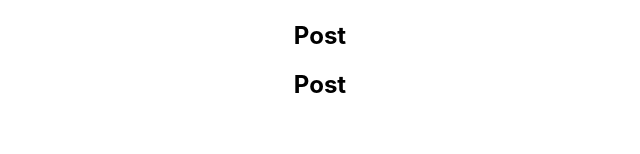
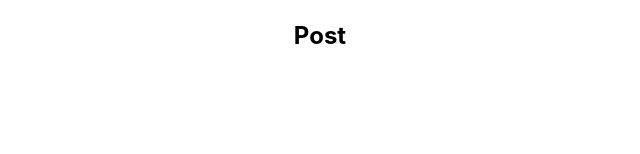
Before and after one commit to angor78/git-learn, a React (Create React App) app: page / in a window 1280 px wide. Shown: the part 146-300 px from the top of the page, without its empty margins (320-960 px from the left). Built offline with nearby package versions, Linux system fonts and the light colour scheme.

Commit message:
remove 1 Post Component

```diff
--- a/src/App.tsx
+++ b/src/App.tsx
@@ -11,7 +11,6 @@ function App() {
     <User/>
     <Post/>
     <Post/>
-    <Post/>
     </div>
   );
 }
```
